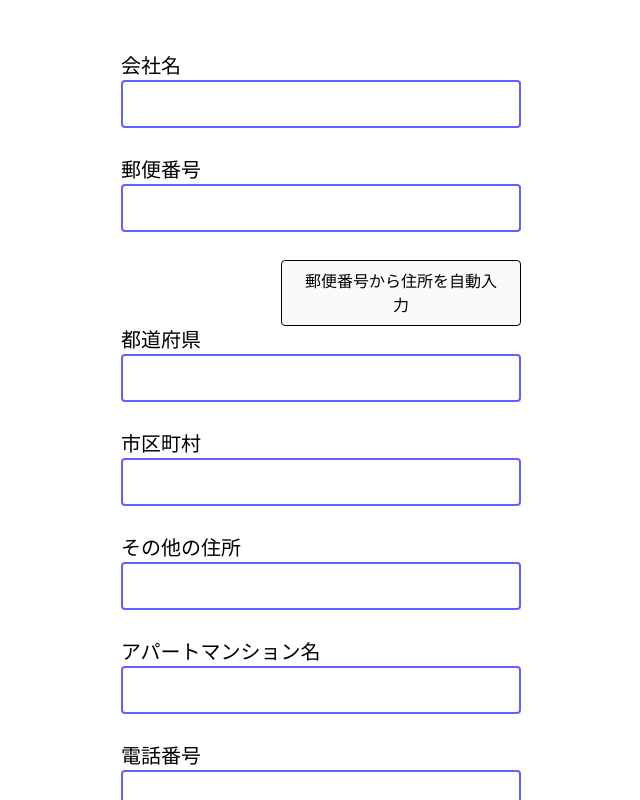
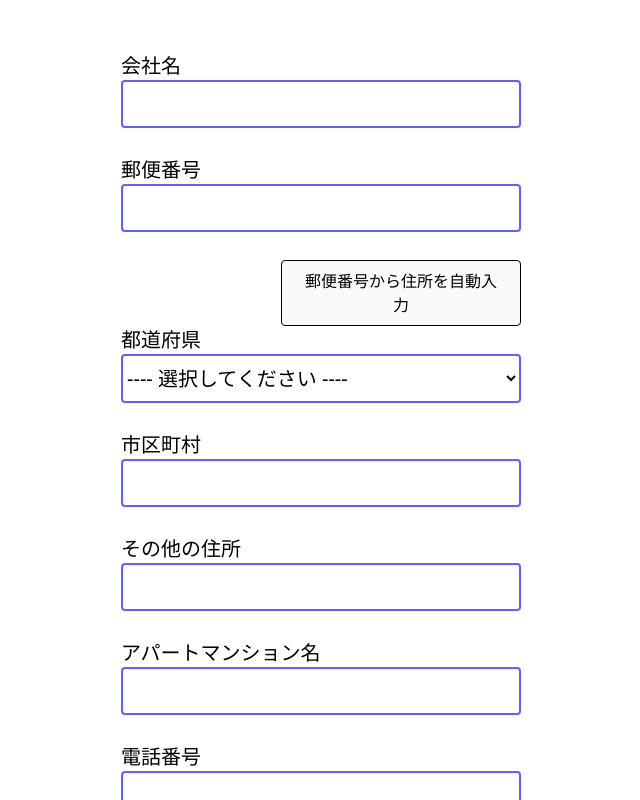
Before and after one commit to kawashima-cr/form, a React (Vite) app: page / in a window 1280 px wide. Shown: the top 800 px of the page, without its empty margins (319-959 px from the left). Built offline with nearby package versions, Linux system fonts and the light colour scheme.

Commit message:
都道府県の選択肢を追加し、フォームの都道府県フィールドをセレクトボックスに変更

```diff
--- a/src/components/pages/form/Form.constants.ts
+++ b/src/components/pages/form/Form.constants.ts
@@ -22,3 +22,53 @@ export const inputFields: InputField[] = [
   { label: "メールアドレス", type: "text", name: "email", id: "email" },
   { label: "契約日", type: "date", name: "contractDate", id: "contractDate" },
 ];
+
+export const prefectures = [
+  "東京都",
+  "北海道",
+  "青森県",
+  "岩手県",
+  "宮城県",
+  "秋田県",
+  "山形県",
+  "福島県",
+  "茨城県",
+  "栃木県",
+  "群馬県",
+  "埼玉県",
+  "千葉県",
+  "神奈川県",
+  "新潟県",
+  "富山県",
+  "石川県",
+  "福井県",
+  "山梨県",
+  "長野県",
+  "岐阜県",
+  "静岡県",
+  "愛知県",
+  "三重県",
+  "滋賀県",
+  "京都府",
+  "大阪府",
+  "兵庫県",
+  "奈良県",
+  "和歌山県",
+  "鳥取県",
+  "島根県",
+  "岡山県",
+  "広島県",
+  "山口県",
+  "徳島県",
+  "香川県",
+  "愛媛県",
+  "高知県",
+  "福岡県",
+  "佐賀県",
+  "長崎県",
+  "熊本県",
+  "大分県",
+  "宮崎県",
+  "鹿児島県",
+  "沖縄県",
+] as const;
--- a/src/components/pages/form/Form.tsx
+++ b/src/components/pages/form/Form.tsx
@@ -1,7 +1,7 @@
 import { useState } from "react";
 import TextInput from "../../form/TextInput";
 import { formSchema, type FormData } from "./Form.schema";
-import { inputFields } from "./Form.constants";
+import { inputFields, prefectures } from "./Form.constants";
 import { fetchAddress } from "../../../api/postalCode";
 
 export default function Form() {
@@ -82,6 +82,30 @@ export default function Form() {
       <form className="max-w-full text-xl" onSubmit={handleSubmit}>
         {inputFields.map((inputField) => (
           <div key={inputField.id}>
+            {inputField.name === "prefecture" ? (
+              <div className="mb-1">
+                <label className="block" htmlFor="contractStatus">
+                  都道府県
+                </label>
+                <select
+                  className="
+                  w-full py-2 border-2 border-indigo-500 rounded-sm
+                  focus:outline-1 focus:outline-indigo-700
+                "
+                  id="prefecture"
+                  name="prefecture"
+                  value={data.prefecture}
+                  onChange={handleChange}
+                >
+                  <option value="">---- 選択してください ----</option>
+                  {prefectures.map((prefecture) => (
+                    <option key={prefecture} value={prefecture}>
+                      {prefecture}
+                    </option>
+                  ))}
+                </select>
+              </div>
+            ) : (
               <TextInput
                 label={inputField.label}
                 type={inputField.type}
@@ -90,6 +114,7 @@ export default function Form() {
                 value={data[inputField.name] ?? ""}
                 onChange={handleChange}
               />
+            )}
             <div className="min-h-6 mt-1">
               {errors[inputField.name] && (
                 <p className="text-red-600 text-sm/normal m-0">
```
Lines whose indentation alone changed are shown as unchanged.
